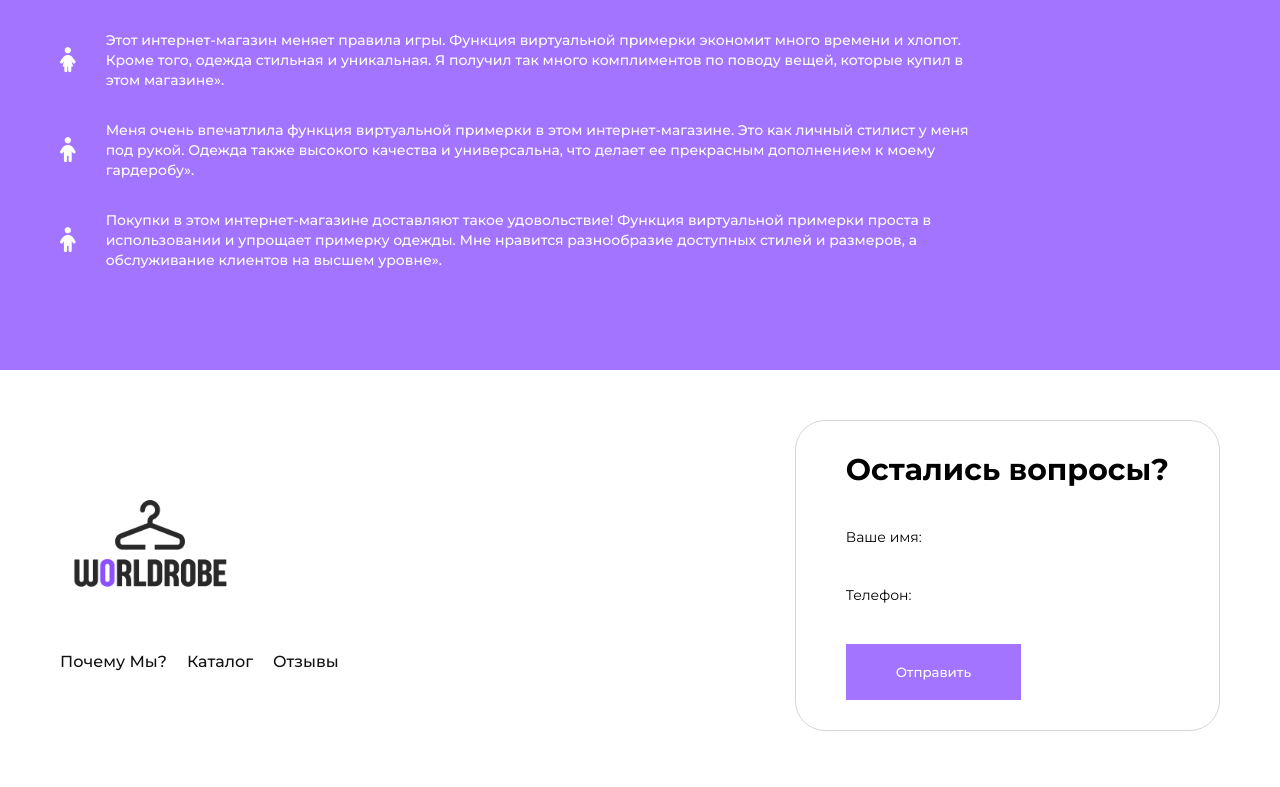
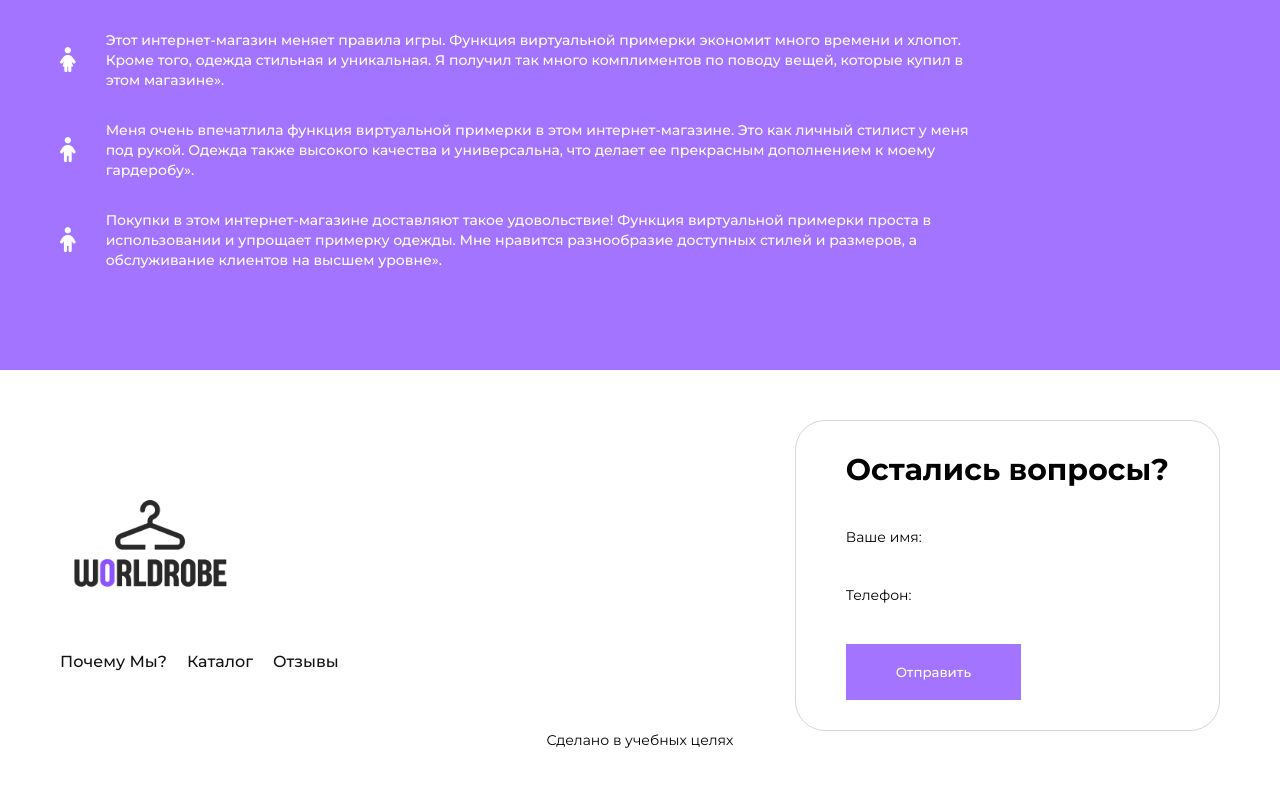
Before and after one commit to slecnabota/worldrobe, a plain HTML site: page index.html in a window 1280 px wide. Shown: the part 1455-2242 px from the top of the page. Drawn offline with nearby package versions, Linux system fonts and the light colour scheme.

Commit message:
Update index.html

```diff
--- a/index.html
+++ b/index.html
@@ -156,6 +156,7 @@
                     </div>
                 </div>
             </div>
+            <p style="text-align: center; font-size: 14px;">Сделано в учебных целях</p>
         </div>
     </footer>
     <a href="tel:87777777" class="phone">
```
